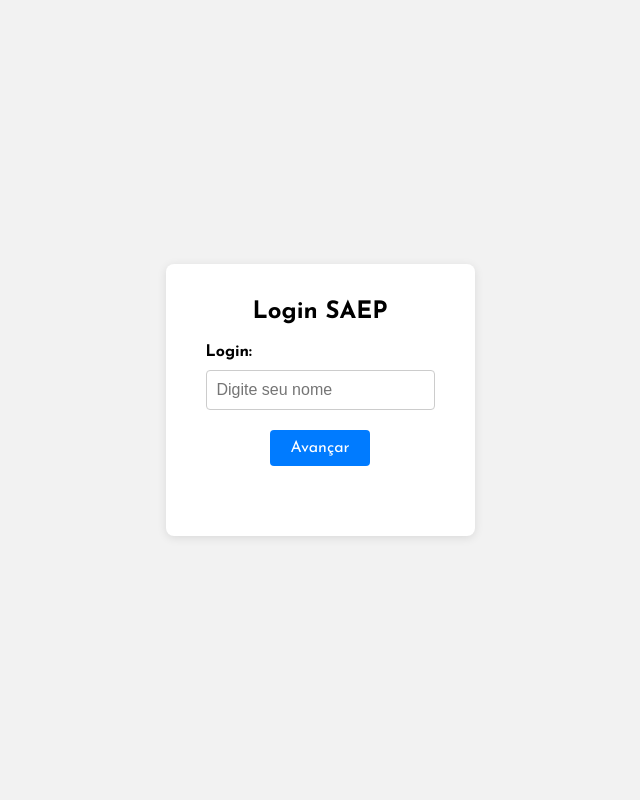
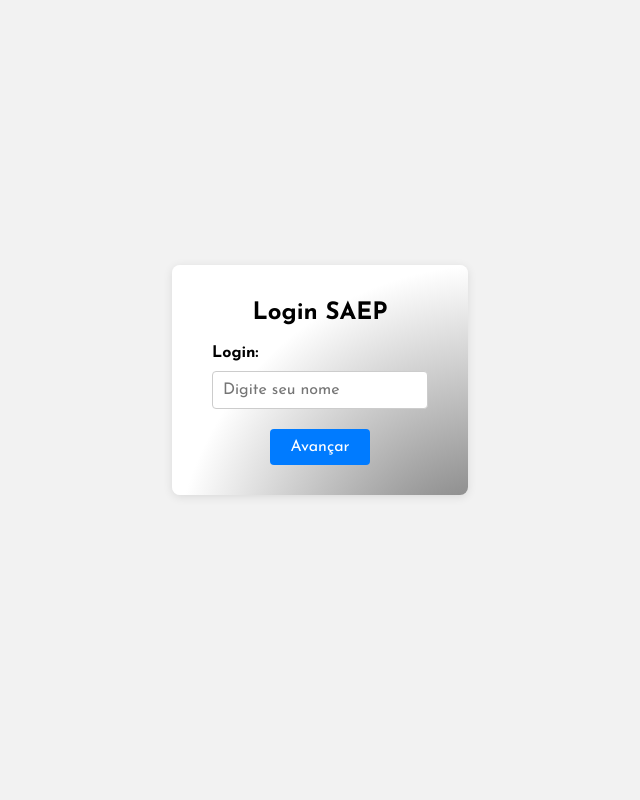
Before and after one commit to BatataRaiz/SAEP, a PHP site: page /temp/pages/index.html in a window 1280 px wide. Shown: the whole page, without its empty margins (320-960 px from the left). Run offline with PHP 8.4, Linux system fonts and the light colour scheme; style sheets or scripts are compiled from the project's sources.

Commit message:
v3 - 01/10

```diff
--- a/src/resources/js/index.js
+++ b/src/resources/js/index.js
@@ -5,6 +5,7 @@ function variaveis() {
     const senhaContainer = document.getElementById('senha-container');
     const userMsg = document.getElementById('userError');
     const botaoAcessarElement = document.getElementById('acessar');
+    const msgErro = document.getElementById('falseMsg');
     let divLogin; // Declare a variável divLogin aqui
     return {
         nomeInput,
@@ -14,6 +15,7 @@ function variaveis() {
         userMsg,
         botaoAcessarElement,
         divLogin,
+        msgErro,
     };
 }
 const variaveisObj = variaveis();
@@ -23,6 +25,7 @@ const botaoContinuar = variaveisObj.botaoContinuar;
 const userContainer = variaveisObj.userContainer;
 const senhaContainer = variaveisObj.senhaContainer;
 const userMsg = variaveisObj.userMsg;
+const msgErro = variaveisObj.msgErro;
 let divLogin = variaveisObj.divLogin;
 function criarDivMensagem() {
     if (!divLogin) {
@@ -33,7 +36,7 @@ function criarDivMensagem() {
 }
 function divMensagem() {
     divLogin.innerHTML = 'Digite o usuário.';
-    divLogin.style.color = 'red';
+    divLogin.style.color = '#007bff';
     divLogin.style.fontSize = '20px';
     divLogin.style.fontWeight = 'bold';
     divLogin.style.marginTop = '10px';
@@ -72,6 +75,9 @@ botaoContinuar.addEventListener('click', function () {
         userContainer.style.display = 'none';
         divLogin.style.display = 'none'; // Oculta a mensagem de erro
         botaoAcessar();
+        // mensagem de usuário inválido deve ser ocultada
+        msgErro.style.visibility = 'hidden';
+        msgErro.style.display = 'none';
     } else {
         divMensagem();
         senhaContainer.style.display = 'none';
@@ -87,3 +93,19 @@ nomeInput.addEventListener('input', function () {
         divLogin.style.display = 'none';
     }
 });
+
+function indexError() {
+    var urlParams = new URLSearchParams(window.location.search);
+    var erroParam = urlParams.get('error');
+
+    if (erroParam === '1001') {
+        document.title = 'Login SAEP'; // Alterar o título da página
+        //window.location.href = 'login.html';
+        msgErro.textContent = 'Usuário ou senha inválidos';
+        msgErro.classList.add('erro'); // Adicionar a classe 'erro' ao elemento
+        msgErro.style.visibility = 'visible'; // Exibir o elemento
+        msgErro.style.display = 'block'; // Exibir o elemento
+        history.replaceState(null, 'Login SAEP', 'index.html');
+    };
+}
+indexError();
--- a/src/resources/styles/index.css
+++ b/src/resources/styles/index.css
@@ -3,7 +3,9 @@
     src: url('../fonts/JosefinSans-VariableFont_wght.ttf') format('woff2');
 
 }
-
+* {
+    font-family: 'Josefin Sans', sans-serif;
+}
 body {
     font-family: 'Josefin Sans', sans-serif;
     background-color: #f2f2f2;
@@ -17,7 +19,11 @@ body {
 }
 
 .form-container {
-    background-color: #fff;
+    background: radial-gradient(
+        farthest-side at 20rem 20rem,
+        rgba(0, 0, 0, 0.56) 5%,
+        rgb(255, 255, 255) 100%
+      );
     border-radius: 8px;
     box-shadow: 0 2px 10px rgba(0, 0, 0, 0.1);
     padding: 20px;
@@ -91,7 +97,6 @@ form {
 #senha-container {
     display: none;
 }
-
 #acessar {
     display: none;
 }
@@ -104,6 +109,8 @@ form {
 
 .failed {
     color: #ff0000;
+    font-size: 18px;
+    font-weight: 600;
 }
 
 .success {
--- a/src/temp/pages/index.html
+++ b/src/temp/pages/index.html
@@ -6,6 +6,8 @@
     <meta charset="UTF-8">
     <meta name="viewport" content="width=device-width, initial-scale=1.0"> <!-- Add viewport meta tag -->
     <link rel="stylesheet" href="../../resources/styles/index.css">
+    <link rel="icon" href="../../resources/images/SAEP.ico" type="image/x-icon">
+
     <title>Login SAEP</title>
 </head>
 
@@ -16,8 +18,7 @@
             <div id="user-container">
                 <label for="usuario">Login:</label>
                 <input type="text" maxlength="42" id="nome" name="usuario" placeholder="Digite seu nome" required
-                    onfocus="this.placeholder = ''" onblur="this.placeholder = 'Digite aqui seu nome'"
-                    autocomplete="off" />
+                    onfocus="this.placeholder = ''" onblur="this.placeholder = 'Digite seu nome'" autocomplete="off" />
                 <div id="userError" class="error">
 
                 </div>
@@ -30,13 +31,16 @@
                 <label for="senha">Senha:</label>
                 <input type="password" maxlength="62" id="senha" name="senha" placeholder="Digite sua senha" required
                     onfocus="this.placeholder = ''" onblur="this.placeholder = 'Digite sua senha'" autocomplete="off" />
+                <div id="divAcessar" class="botaoAcessar"><input type="submit" value="Entrar" id="acessar"
+                        class="botaoPrincipal">
+                </div>
             </div>
-
-            <input type="submit" value="Entrar" id="acessar" class="botaoPrincipal">
+            <br>
         </form>
-        <div id="falseMsg" class="failed"></div>
-        <div id="trueMsg" class="success"></div>
-        <script src="../../resources/js/index.js"></script>
+    </div>
+    <div id="falseMsg" class="failed"></div>
+    <div id="trueMsg" class="success"></div>
+    <script src="../../resources/js/index.js"></script>
 
 </body>
 
--- a/src/temp/pages/menu.php
+++ b/src/temp/pages/menu.php
@@ -36,6 +36,7 @@ try {
     <meta charset="UTF-8">
     <title>Menu SAEP</title>
     <link rel="stylesheet" href="../../resources/styles/menu.css">
+    <link rel="icon" href="../../resources/images/SAEP.ico" type="image/x-icon">
 
 <body>
     <div class="header">
```
Also changed, not shown: src/resources/images/SAEP.ico (added), src/resources/images/SAEP.png (added).
